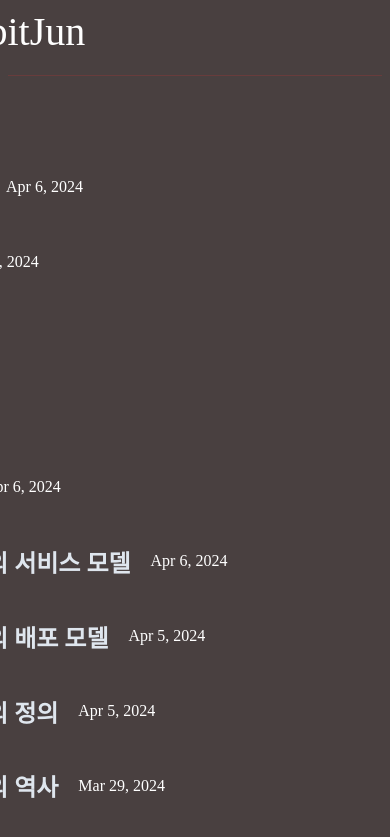
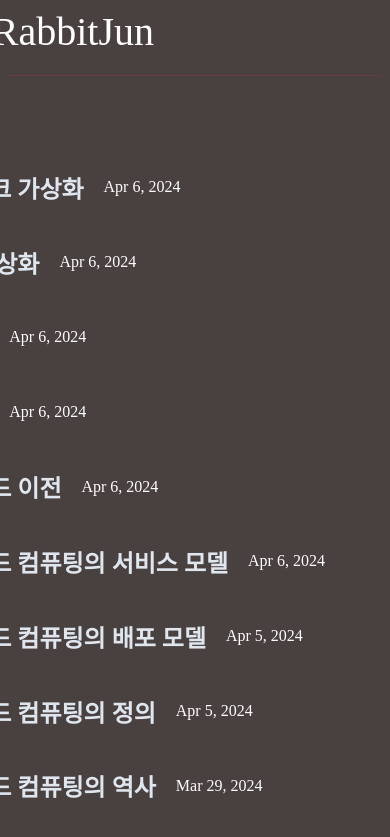
Before and after one commit to Rabbit-Jun/Rabbit-Jun.github.io, a Jekyll site: the page built from index.html, in a window 390 px wide. Shown: the top 837 px of the page. Built offline with Jekyll 4.4.1, drawn with Linux system fonts in a browser that asks for light colours.

Commit message:
모바일 화면 조정1

```diff
--- a/_includes/sidebar.html
+++ b/_includes/sidebar.html
@@ -9,8 +9,6 @@
     <!-- 사이드바 카테고리 목록 -->
     <div class="sidebar-categories">
         <ul>
-
-            <p>카테고리 수: {{ site.categories.size }}</p>
             {% for category in site.categories %}
             <li><a href="/category/{{ category[0] }}">{{ category[0] }}</a></li>
             {% endfor %}
--- a/assets/css/style.css
+++ b/assets/css/style.css
@@ -134,3 +134,19 @@ img, video {
   max-width: 100%; /* 이미지와 비디오가 부모 요소의 최대 너비를 넘지 않도록 설정 */
   height: auto; /* 높이는 자동으로 조절되도록 설정 */
 }
+
+
+/* 모바일 화면 비율 조정 */
+
+@media (max-width: 1000px) {
+  .blog-name{
+    padding-left: 20%; }
+
+  .sidebar {
+    padding-left: 40%;
+  }
+
+  .posts{
+    padding-left: 25%;
+  }
+}
```
